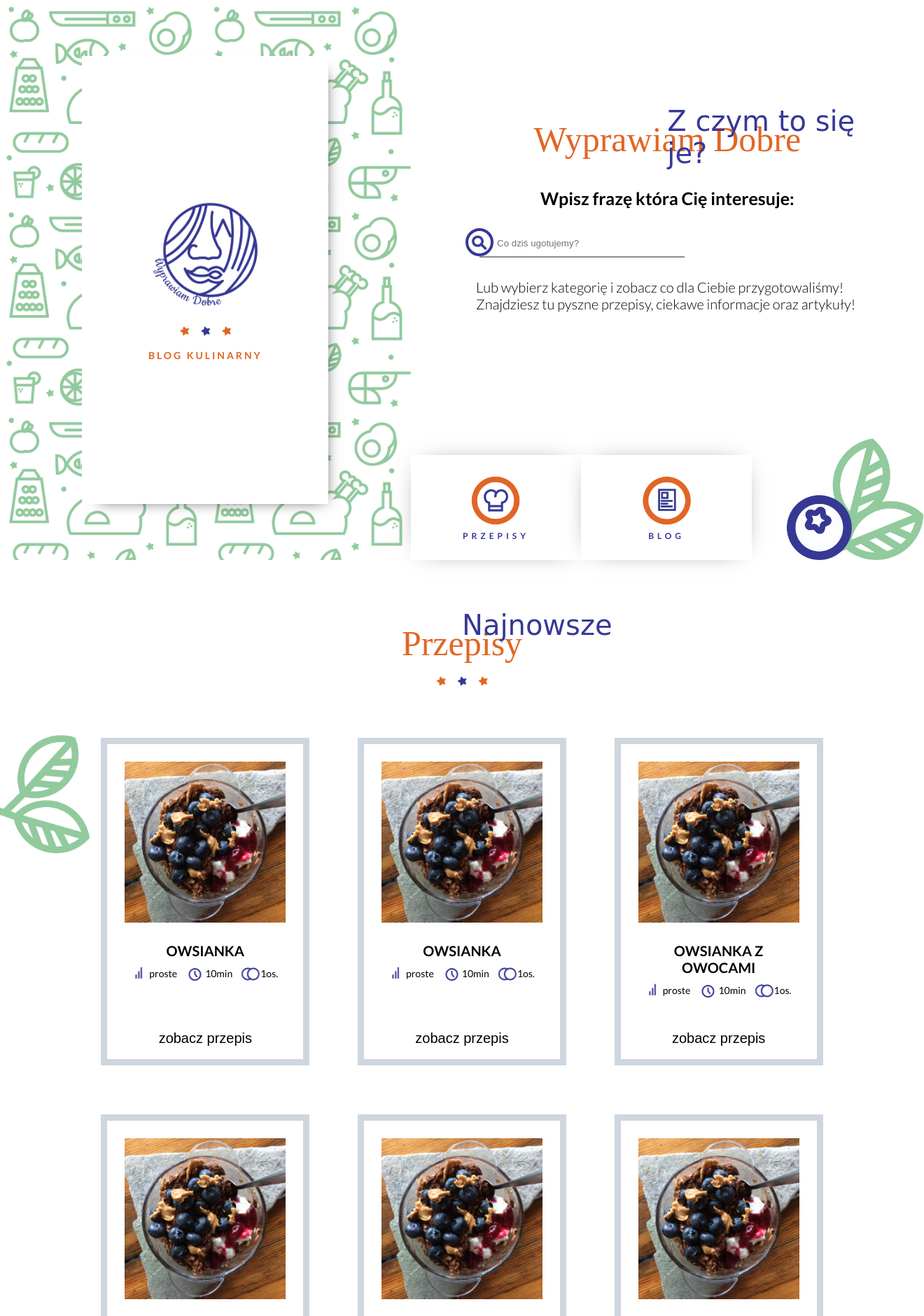
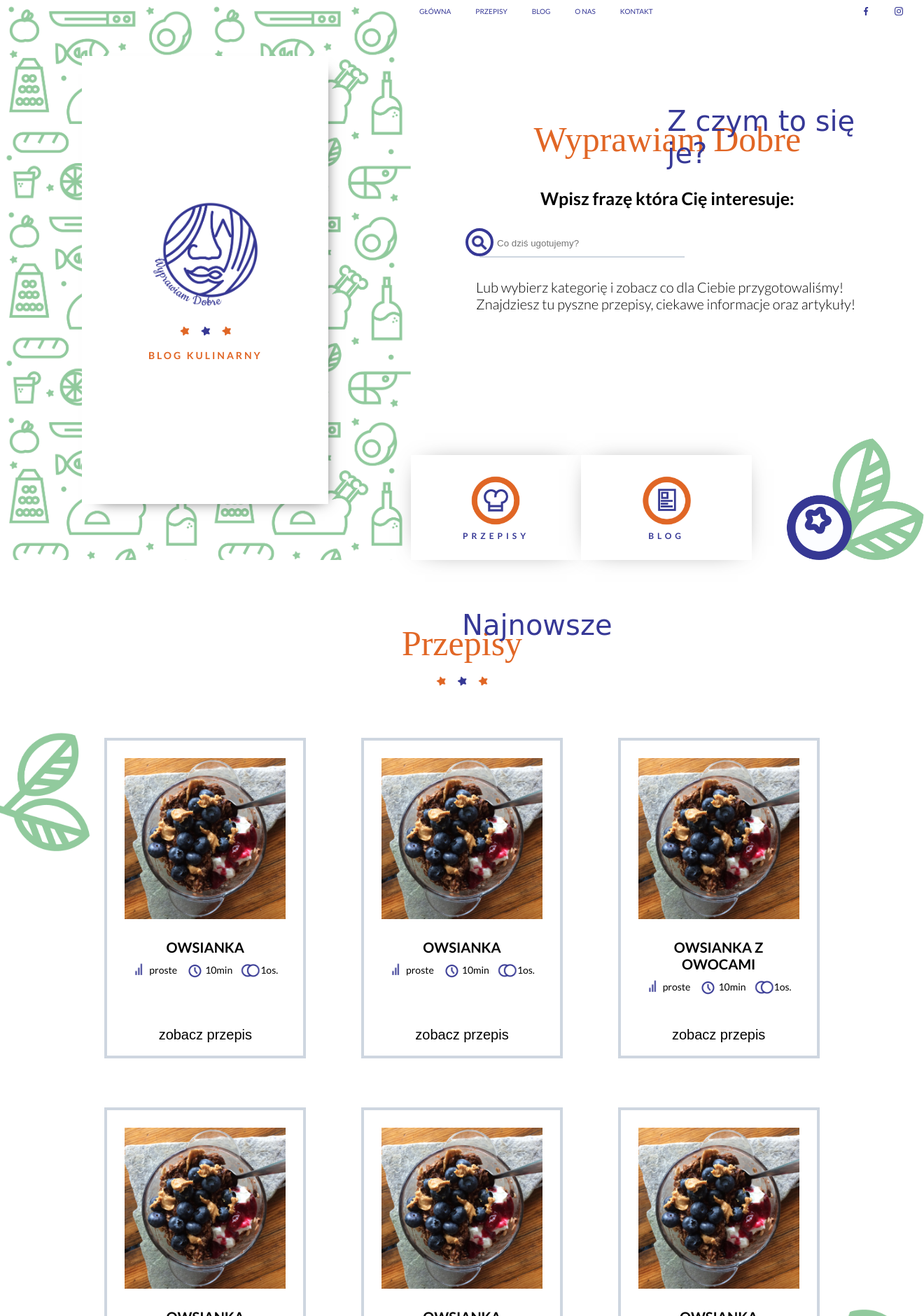
Before and after one commit to BartYan/Wyprawiam-Dobre, a PHP site: page / in a window 1320 px wide; the page is wider, and only the part inside the window is pictured. Shown: the top 1880 px of that part at 70% size. Run offline with PHP 8.4, Linux system fonts and the light colour scheme.

Commit message:
desktop menu

```diff
--- a/index.html
+++ b/index.html
@@ -24,22 +24,32 @@
 <body>
   <!--HEADER SECTION-->
   <header class="header">
-    <nav>
-      <ul class="nav">
-        <li class="nav_item">
-          <a class="nav_item-link" href="#">główna</a>
+    <nav class="nav">
+      <ul class="menu">
+        <li class="menu_item">
+          <a class="menu_item-link" href="#">główna</a>
         </li>
-        <li class="nav_item">
-          <a class="nav_item-link" href="#">przepisy</a>
+        <li class="menu_item">
+          <a class="menu_item-link" href="#">przepisy</a>
         </li>
-        <li class="nav_item">
-          <a class="nav_item-link" href="#">blog</a>
+        <li class="menu_item">
+          <a class="menu_item-link" href="#">blog</a>
         </li>
-        <li class="nav_item">
-          <a class="nav_item-link" href="#">o nas</a>
+        <li class="menu_item">
+          <a class="menu_item-link" href="#">o nas</a>
         </li>
-        <li class="nav_item">
-          <a class="nav_item-link" href="#">kontakt</a>
+        <li class="menu_item">
+          <a class="menu_item-link" href="#">kontakt</a>
+        </li>
+      </ul>
+      <ul class="menu_social">
+        <li class="menu_item">
+          <a class="menu_item-link" href="#"><img class="menu_item-link--img" src="img/facebook_menu.svg"
+              alt="facebook logo"></a>
+        </li>
+        <li class="menu_item">
+          <a class="menu_item-link" href="#"><img class="menu_item-link--img" src="img/instagram_menu.svg"
+              alt="instagram logo"></a>
         </li>
       </ul>
     </nav>
@@ -283,8 +293,8 @@
       <div class="footer_box">
         <div class="footer_boxCenter">
           <div class="footer_box-social">
-            <a href="#" class="footer_box-social--link"><img src="img/facebook-logo.svg" alt="facebook logo"></a>
-            <a href="#" class="footer_box-social--link"><img src="img/instagram-logo.svg" alt="instagram logo"></a>
+            <a href="#" class="footer_box-social--link"><img src="img/facebook_footer.svg" alt="facebook logo"></a>
+            <a href="#" class="footer_box-social--link"><img src="img/instagram_footer.svg" alt="instagram logo"></a>
           </div>
           <div class="footer_box-txt">
             <p>Jesteśmy blisko Ciebie!</p>
--- a/sass/_base.scss
+++ b/sass/_base.scss
@@ -217,7 +217,7 @@ body {
 	width: 50%;
 	height: 40px;
 	border: none;
-	border-bottom: 2px solid $grey-color;
+	border-bottom: 2px solid $lightGrey-color;
 	//transition: all 0.5s ease-in-out;
 	outline: none;
 	margin-left: 25px;
@@ -235,6 +235,7 @@ body {
 	margin-left: 5px;
 	//transition: all 1s ease-in;
 	background-color: white;
+	cursor: pointer;
 }
 
 .input-btn:active {
@@ -291,7 +292,7 @@ body {
 		width: 230px;
 		height: 400px;
 		padding: 25px;
-		border: 9px solid $lightGrey-color;
+		border: 4px solid $lightGrey-color;
 		transition: 0.5s ease;
 		margin: 70px auto 0 auto;
 		cursor: default;
@@ -361,6 +362,11 @@ body {
 		&-button:hover {
 			left: -20px;
 			transition: .5s ease;
+		}
+
+		&-button:focus {
+			outline: none;
+			border: none;
 		}
 	}
 }
--- a/sass/_header.scss
+++ b/sass/_header.scss
@@ -1,19 +1,43 @@
 .nav {
+	display: flex;
+	justify-content: space-between;
+	position: absolute;
+	left: 45%;
+	width: 55%;
+	height: 30px;
+	z-index: 100;
+}
+
+.menu {
 	display: none;
-	position: absolute;
-	top: 0;
-	left: 45%;
-	z-index: 1;
+	text-transform: uppercase;
 
 	&_item {
 		display: block;
 		list-style: none;
-		padding: 10px 30px 0 0;
+		padding: 10px 30px 0 5px;
 		font-size: 10px;
-		text-transform: uppercase;
 
 		&-link {
 			text-decoration: none;
+			color: $navyBlue-color;
+			cursor: pointer;
+			border: none;
+
+			//social media icons in menu
+			&--img {
+				width: 12px;
+			}
+		}
+
+		&-link:hover {
+			color: $orange-color;
 		}
 	}
 }
+
+.menu_social {
+	display: none;
+	z-index: 100;
+	text-transform: lowercase;
+}
--- a/sass/_mediaqueries.scss
+++ b/sass/_mediaqueries.scss
@@ -78,6 +78,14 @@
 }
 
 @media (min-width: 1024px) {
+
+	.menu {
+		display: flex;
+	}
+	.menu_social {
+		display: flex;
+	}
+
 	.section {
 		display: flex;
 	}
@@ -173,7 +181,7 @@
 	//INFO BOX (first welcome section & newsletter)
 	.infoBox {
 		&_top {
-			margin: 250px auto 0 auto;
+			margin: 200px auto 0 auto;
 		}
 
 		&-instruction {
--- a/sass/_variables.scss
+++ b/sass/_variables.scss
@@ -5,4 +5,4 @@ $grey-color: #8D8D8D;
 $lightGrey-color: #ced6e0;
 $fontSerif: 'Playfair Display', serif;
 $fontWrite: 'Cookie', cursive;
-$border-width: 10px;
+$border-width: 5px; //recipeBox hover
```
Also changed, not shown: css/style.min.css, img/facebook_footer.svg (renamed from img/facebook-logo.svg), img/facebook_menu.svg (added), img/instagram_footer.svg (renamed from img/instagram-logo.svg), img/instagram_menu.svg (added), 1 other file.
